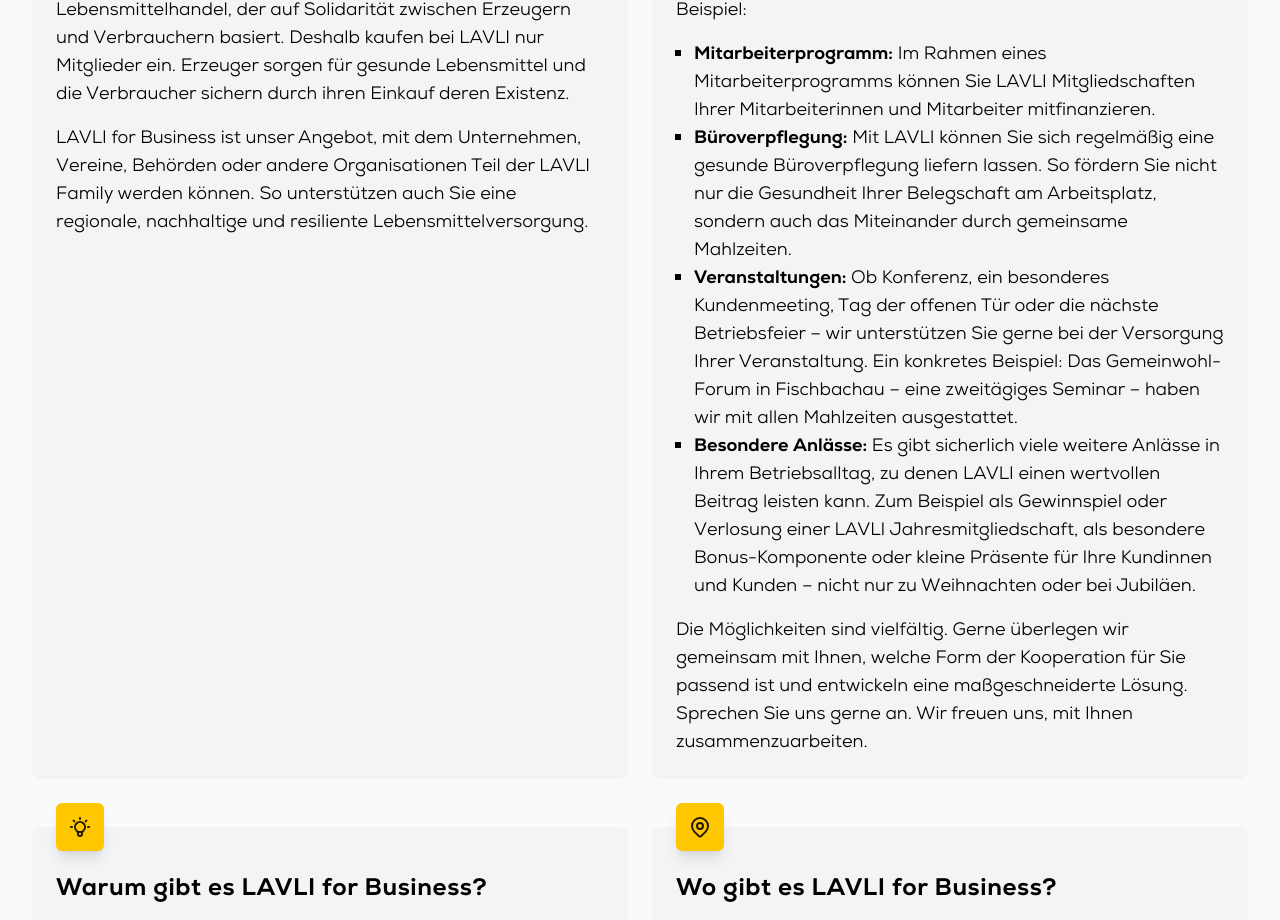
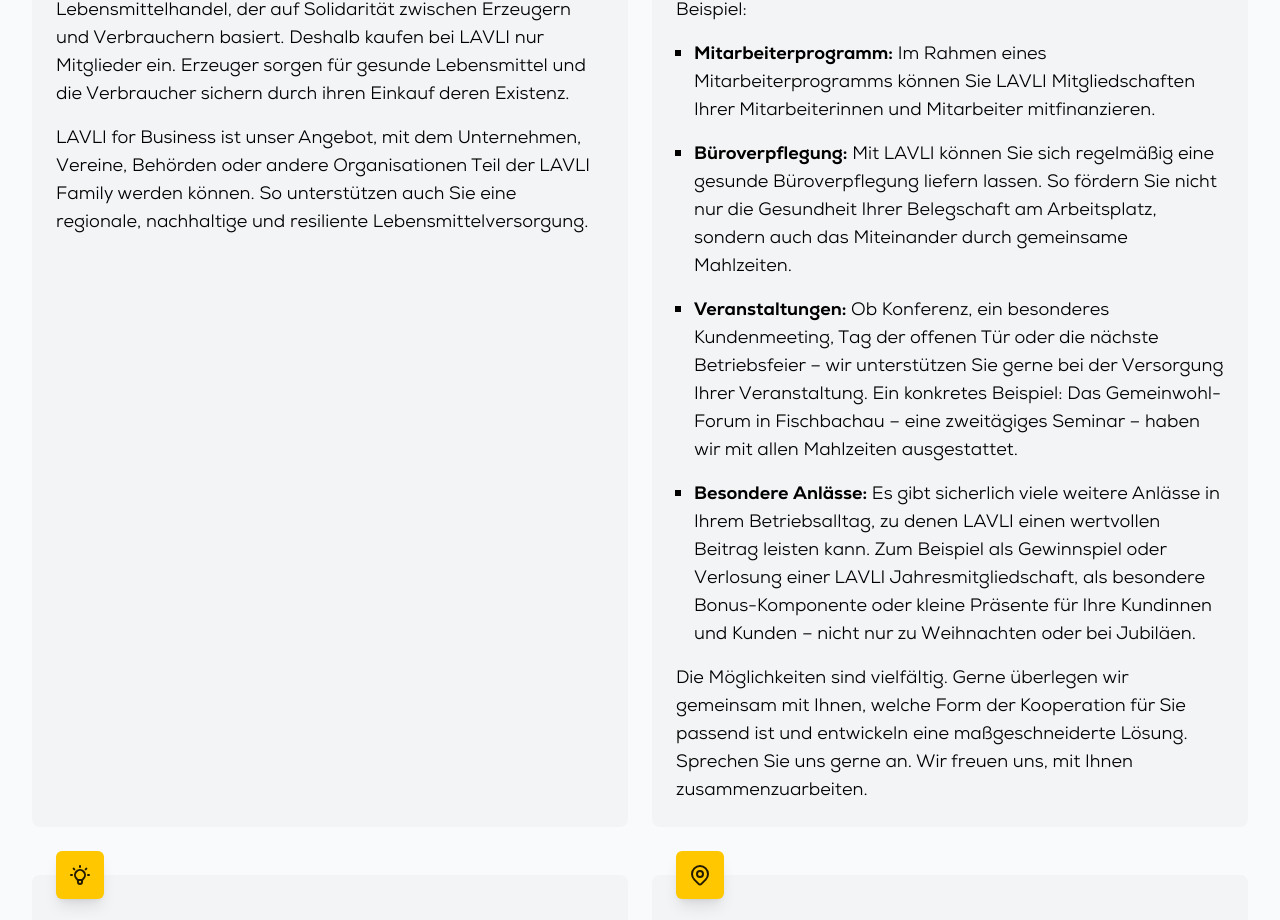
Before and after one commit to LAVLI-Food/lavli-landing-pages, a Next.js app: page /lavli-for-business in a window 1280 px wide. Shown: the part 1437-2357 px from the top of the page. Built offline with nearby package versions, Linux system fonts and the light colour scheme.

Commit message:
Increased space between list items

```diff
--- a/src/pages/lavli-for-business.js
+++ b/src/pages/lavli-for-business.js
@@ -84,14 +84,14 @@
           eines Mitarbeiterprogramms können Sie LAVLI Mitgliedschaften Ihrer
           Mitarbeiterinnen und Mitarbeiter mitfinanzieren.
         </li>
-        <li>
+        <li style="margin-top: 16px">
           <span style="font-weight: 800">Büroverpflegung:</span> Mit LAVLI
           können Sie sich regelmäßig eine gesunde Büroverpflegung liefern
           lassen. So fördern Sie nicht nur die Gesundheit Ihrer Belegschaft am
           Arbeitsplatz, sondern auch das Miteinander durch gemeinsame
           Mahlzeiten.
         </li>
-        <li>
+        <li style="margin-top: 16px">
           <span style="font-weight: 800">Veranstaltungen:</span> Ob Konferenz,
           ein besonderes Kundenmeeting, Tag der offenen Tür oder die nächste
           Betriebsfeier – wir unterstützen Sie gerne bei der Versorgung Ihrer
@@ -99,7 +99,7 @@
           Fischbachau – eine zweitägiges Seminar – haben wir mit allen
           Mahlzeiten ausgestattet.
         </li>
-        <li>
+        <li style="margin-top: 16px">
           <span style="font-weight: 800">Besondere Anlässe:</span> Es gibt
           sicherlich viele weitere Anlässe in Ihrem Betriebsalltag, zu denen
           LAVLI einen wertvollen Beitrag leisten kann. Zum Beispiel als
```
